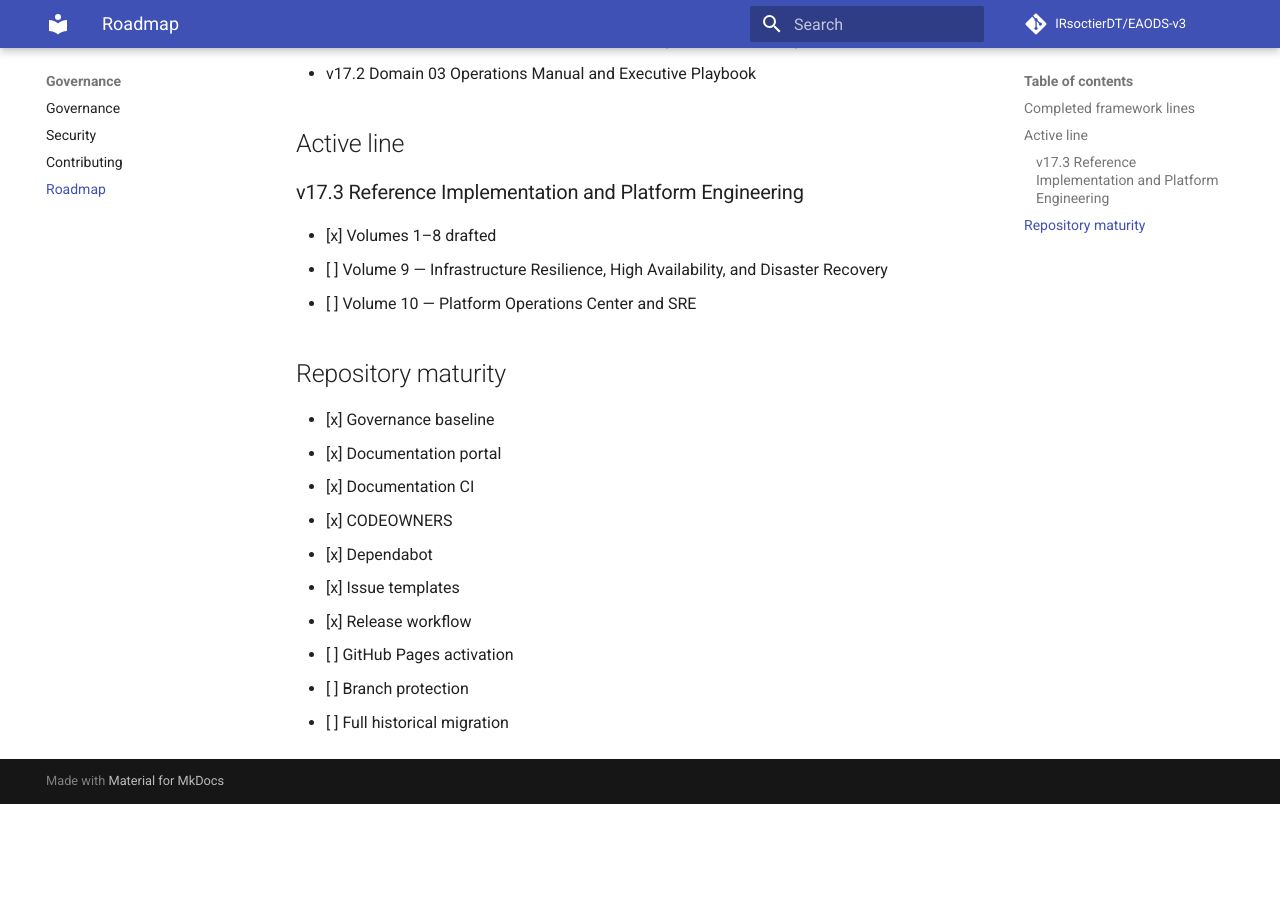
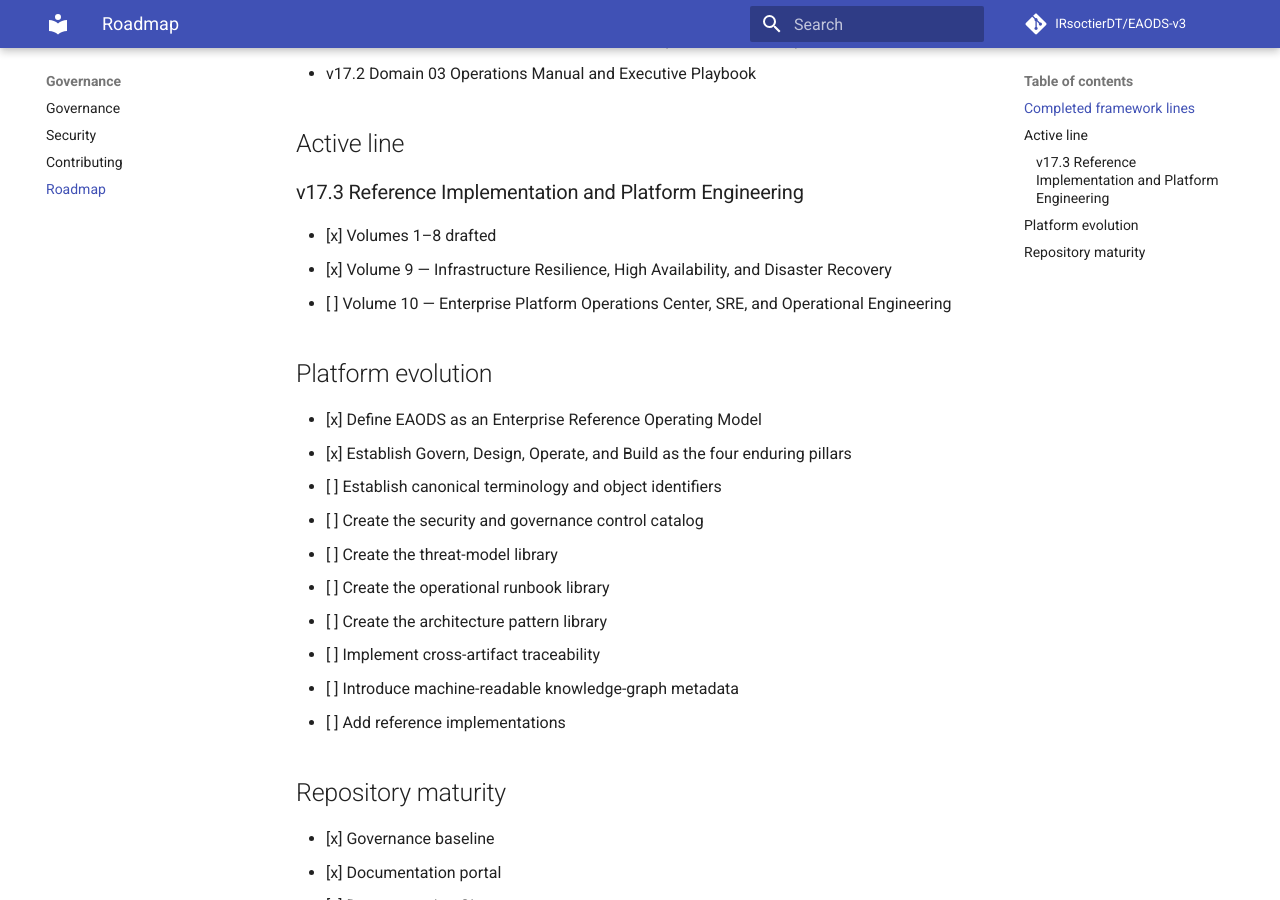
Before and after one commit to IRsoctierDT/EAODS-v3, an MkDocs documentation site: the page built from docs/governance/ROADMAP.md, in a window 1280 px wide and 900 px high, scrolled down 285 px. Built offline with MkDocs 1.6.1 and Material for MkDocs 9.7.7, drawn with Linux system fonts in a browser that asks for light colours; comment, search, counter and statistics services are not loaded; before the commit the page ends 1089 px from its top, so only the background shows below that.

Commit message:
fix(docs): complete Volume 9 integration and formalize EAODS direction (#10)

```diff
--- a/docs/governance/ROADMAP.md
+++ b/docs/governance/ROADMAP.md
@@ -11,8 +11,21 @@
 ### v17.3 Reference Implementation and Platform Engineering
 
 - [x] Volumes 1–8 drafted
-- [ ] Volume 9 — Infrastructure Resilience, High Availability, and Disaster Recovery
-- [ ] Volume 10 — Platform Operations Center and SRE
+- [x] Volume 9 — Infrastructure Resilience, High Availability, and Disaster Recovery
+- [ ] Volume 10 — Enterprise Platform Operations Center, SRE, and Operational Engineering
+
+## Platform evolution
+
+- [x] Define EAODS as an Enterprise Reference Operating Model
+- [x] Establish Govern, Design, Operate, and Build as the four enduring pillars
+- [ ] Establish canonical terminology and object identifiers
+- [ ] Create the security and governance control catalog
+- [ ] Create the threat-model library
+- [ ] Create the operational runbook library
+- [ ] Create the architecture pattern library
+- [ ] Implement cross-artifact traceability
+- [ ] Introduce machine-readable knowledge-graph metadata
+- [ ] Add reference implementations
 
 ## Repository maturity
 
```
Also changed, not shown: APPLY.md (deleted, +0 -17 lines), architecture/adr/ADR-0002-eaods-enterprise-reference-operating-model.md (added, +92 -0 lines).
